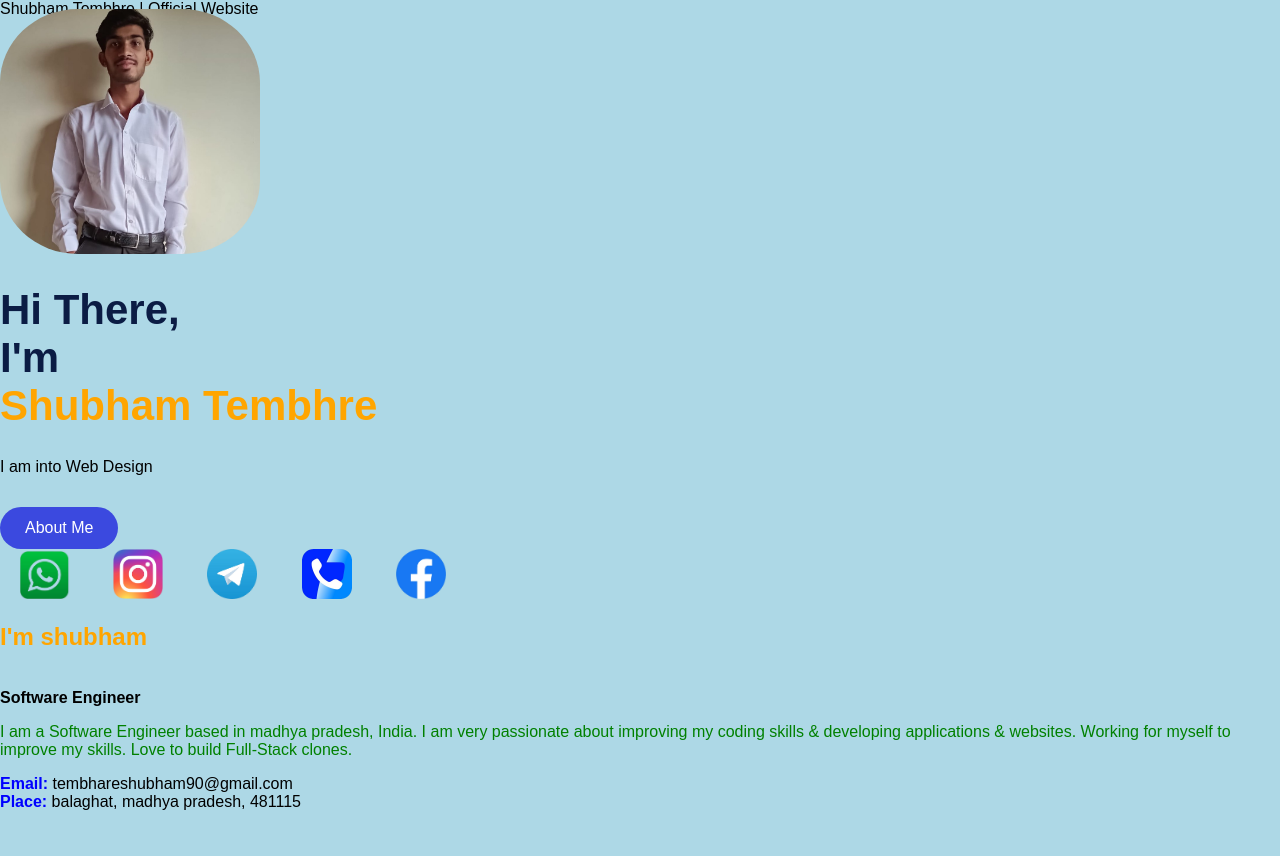
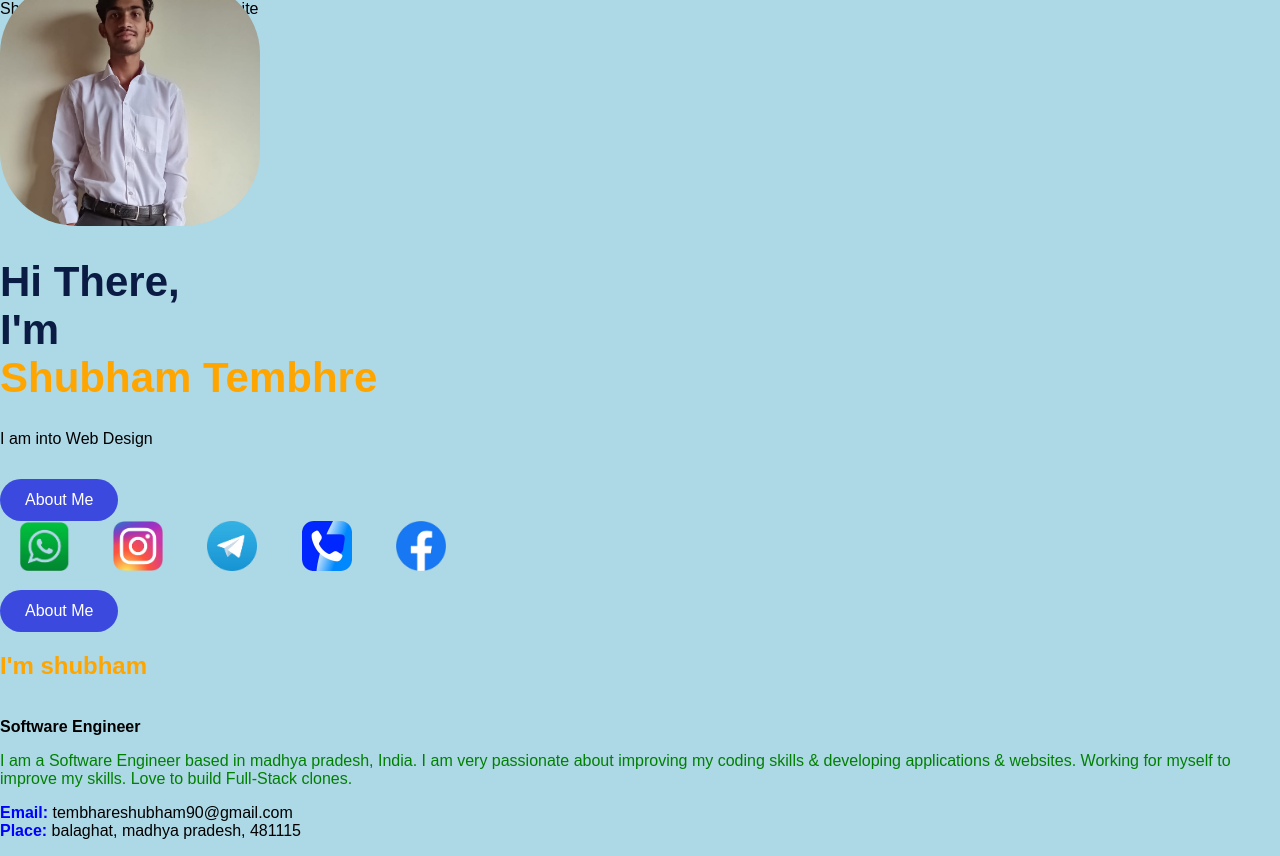
Before and after one commit to Shubhamtem2006/shubham-tembhre.github.io, a plain HTML site: page index.html in a window 1280 px wide. Before the commit the page ends 827 px from the top, so only its background shows below. Drawn offline with Linux system fonts and the light colour scheme.

Commit message:
Update index.html

```diff
--- a/index.html
+++ b/index.html
@@ -39,12 +39,8 @@
       <a href="https://truecaller.com/r/13EVrX823L/ha - "><img src="trucaller.png" width="50px"></a>
       <a href="https://www.facebook.com/share/1CvrSpAASo/"><img src="facebook.png"width="50px"></a>
 
-      <!-- <div class="img">
-        <img src="ME1.jpeg" >
-      </div> -->
-
     </div>
-       <!-- <a href="#" class="btn">About Me</a> -->
+       <a href="#" class="btn">About Me</a>
 
          <h2 style="color:orange;">I'm shubham</h2><br>
 
@@ -55,9 +51,6 @@
         <p> <b style="color:blue;">Email:</b> tembhareshubham90@gmail.com <br>
 
         <b style="color:blue;">Place: </b> balaghat, madhya pradesh, 481115 </p>
-
-
-     <!-- <a href="#" class="btn">About Me</a> -->
   </div>
 
 
```
